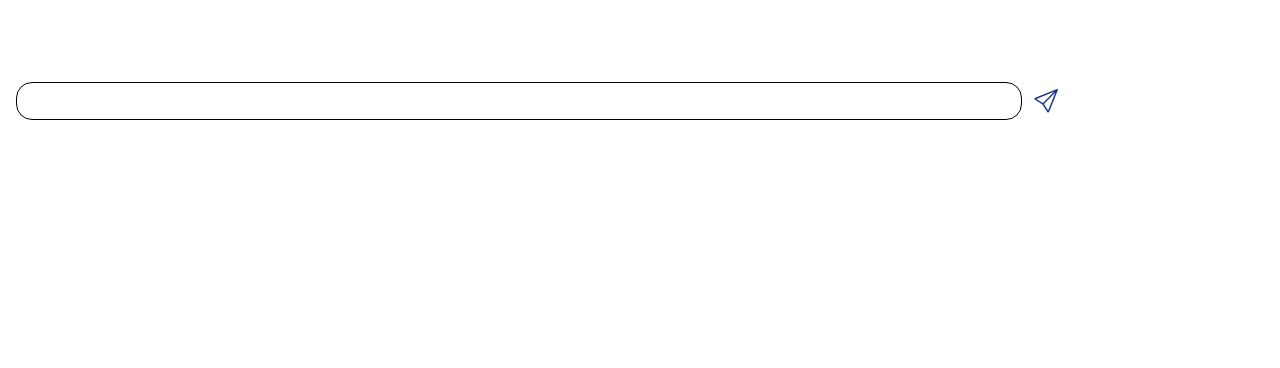
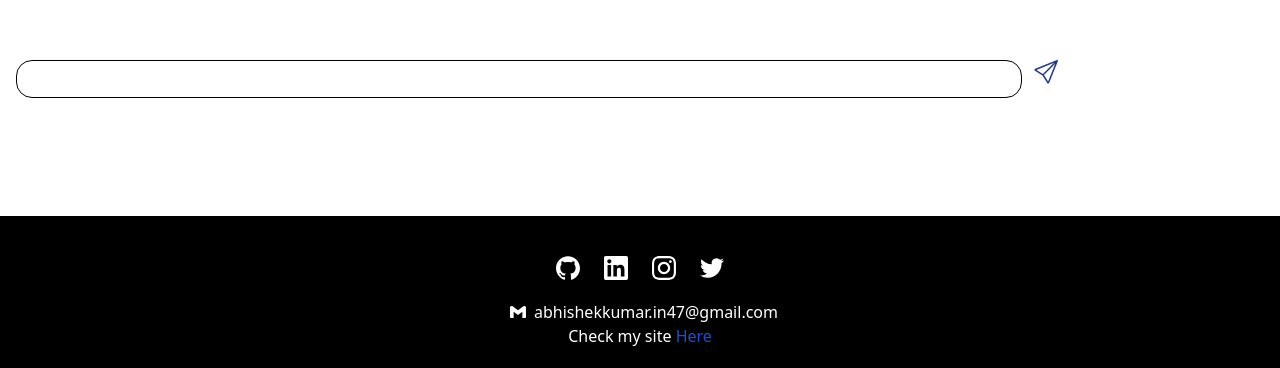
Before and after one commit to abhishekDev047/Kilogram-, a Next.js app: page /components/Message in a window 1280 px wide. Shown: the part 676-1044 px from the top of the page. Before the commit the page ends 892 px from the top, so only its background shows below. Built offline with nearby package versions, Linux system fonts and the light colour scheme; no server answers.

Commit message:
darkmode added

```diff
--- a/src/pages/_app.js
+++ b/src/pages/_app.js
@@ -2,6 +2,7 @@ import '@/styles/globals.css'
 import Navbar from './components/Navbar'
 import { Provider } from 'react-redux'
 import { store } from '@/store/store'
+import Contact from './components/Contact'
 
 export default function App({ Component, pageProps }) {
 
@@ -12,9 +13,12 @@ export default function App({ Component, pageProps }) {
     <div className=' px-2  w-full h-14 sm:h-20 '>
     <Navbar />
     </div>
-
     <div className='w-full'>
   <Component {...pageProps} />
+    </div>
+
+    <div>
+<Contact/>
     </div>
   </div>
   </Provider>
--- /dev/null
+++ b/src/pages/components/Contact.js
@@ -0,0 +1,25 @@
+import Link from 'next/link';
+import React from 'react';
+import {SiGithub,SiLinkedin,SiInstagram,SiTwitter,SiGmail} from "react-icons/si";
+
+
+const Contact = () => {
+  return (
+    <div className='items-center p-5 flex flex-col bg-black text-white'>
+    <div className='flex flex-row justify-center items-center p-5 w-full h-full '>
+      <Link className='hover:text-blue-700 mx-3 lg:text-2xl text-lg' target='blank' href={'https://github.com/abhishekDev047'}>  <SiGithub/></Link>
+      <Link className='hover:text-blue-700 mx-3 lg:text-2xl text-lg' target='blank' href={'https://www.linkedin.com/in/abhishek-kumar-080086241/'}> <SiLinkedin/>  </Link>
+      <Link className='hover:text-blue-700 mx-3 lg:text-2xl text-lg' target='blank' href={'https://www.instagram.com/ab_hish_ek_1/'}> <SiInstagram/> </Link>
+      <Link className='hover:text-blue-700 mx-3 lg:text-2xl text-lg' target='blank' href={'https://twitter.com/abhishek_dev_47'}> <SiTwitter/> </Link>
+    </div>
+ <div className='flex flex-row my-auto'>
+   <p className='mt-1 mx-2'> <SiGmail/></p> <p>abhishekkumar.in47@gmail.com</p>
+ </div>
+ <div>
+    Check my site <Link href={'https://abhishek-kumar-47.vercel.app/'} target='blank' className='text-blue-700'>Here</Link>
+ </div>
+    </div>
+  )
+}
+
+export default Contact;
--- a/src/pages/components/Message.js
+++ b/src/pages/components/Message.js
@@ -63,14 +63,14 @@ get()
     </div>
     <hr /></div>
 
-    <div className=' h-screen pt-10 sm:pt-8 px-3'>
+    <div className=' h-screen pt-10 sm:pt-8 px-3 w-full'>
         You are not able to send text right now, as i am still working on this site and trying to setting up the chatbot.
     </div>
-    <div className='flex flex-row fixed bg-transparent w-full px-1 ml-10 bottom-1 right-0'>
-        <div className='w-4/5 pl-3'>
+    <div className='flex flex-row  bg-white dark:bg-slate-900 fixed bottom-0 right-0 h-40  w-full px-1 ml-10 pb-10'>
+        <div className='w-4/5 pl-3 pt-24'>
         <input type="text"  className='w-full px-2 py-1 border  bg-transparent border-black dark:border-white rounded-2xl'/>
     </div>
-    <div className='pr-0 flex flex-col items-center w-fit'>
+    <div className='pr-0 flex flex-col items-center w-fit pt-24'>
         <button className='text-2xl my-auto text-blue-900 px-3'><BsSend/> </button>
     </div>
     </div>
--- a/src/pages/components/Messages.js
+++ b/src/pages/components/Messages.js
@@ -2,7 +2,7 @@ import React, { useCallback, useEffect, useState } from 'react';
 import Image from 'next/image';
 import Message from './Message';
 import {BsFillSendPlusFill} from 'react-icons/bs';
-import { useSelector } from 'react-redux';
+import {useSelector } from 'react-redux';
 
 const Messages = () => {
     const [items, setItems] = useState([]);
--- a/src/store/store.js
+++ b/src/store/store.js
@@ -3,6 +3,7 @@ import modeReducer from './slices/modeSlice';
 
 export const store = configureStore({
     reducer:{
-        mode: modeReducer
+        mode: modeReducer,
+
     }
 });
```
